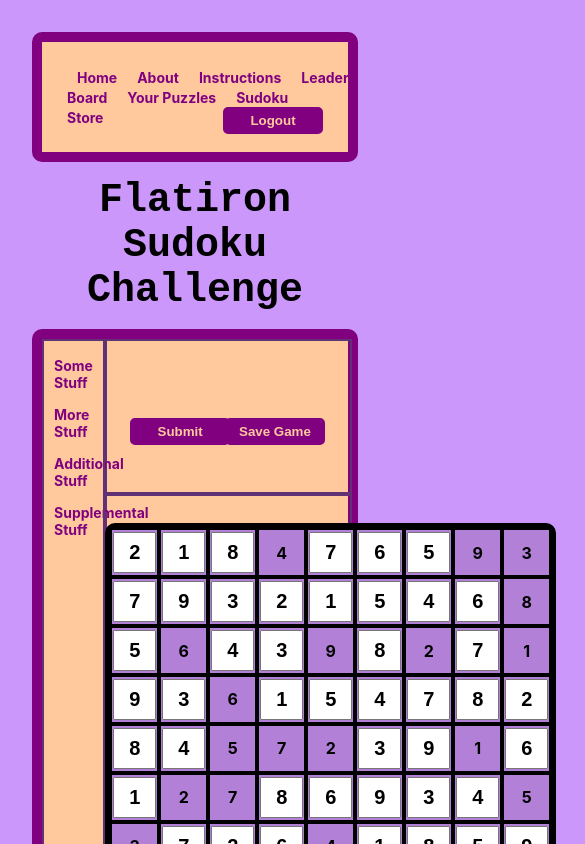
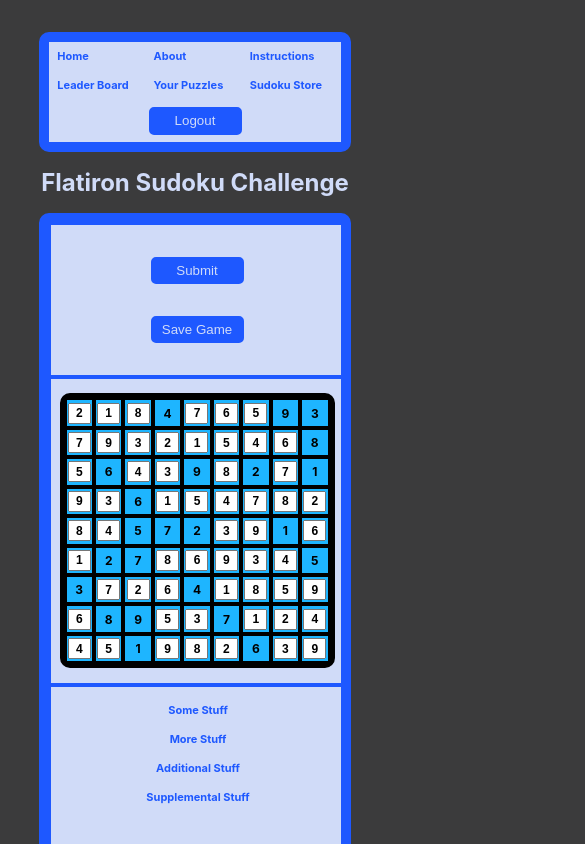
Before and after one commit to joeylee08/phasetwoproject, a React (Create React App) app: page / in a window 390 px wide. Both pictures are taken after a click on the button "Continue as Guest". Shown: the top 844 px of the page, 585 px wide, since content can reach past the window. Built offline with nearby package versions, Linux system fonts and the light colour scheme; no server answers; data requests are answered from the project's data file.

Commit message:
restyle game board

```diff
--- a/src/components/GameCell.js
+++ b/src/components/GameCell.js
@@ -1,7 +1,9 @@
 import GameInput from "./GameInput";
 
 const GameCell = ({ answers, cellId }) => {
-  const initial = JSON.parse(localStorage.getItem("currentUser")).activePuzzle.puzzle.start;
+  const currentUser = JSON.parse(localStorage.getItem("currentUser"));
+  const initial = currentUser && currentUser.activePuzzle && currentUser.activePuzzle.puzzle && currentUser.activePuzzle.puzzle.start ? currentUser.activePuzzle.puzzle.start : {};
+
   return (
     <td id={cellId}>{initial[cellId] ? initial[cellId] : <GameInput cellId={cellId} answers={answers}/>}</td>
   )
--- a/src/components/GameInput.js
+++ b/src/components/GameInput.js
@@ -8,10 +8,10 @@
 
     const handleInput = (e) => {
         console.log(typeof e.target.value)
-        if (!e.target.value.match(numReg) || e.target.value === "") {
+        if (!e.target.value.match(numReg) || e.target.value === "" || isNaN(e.target.value)) {
           setInputValue("")
-        } else if (+e.target.value > 9) {
-          setInputValue(+e.target.value.slice(0, 1))
+        } else if (+e.target.value.length > 1) {
+          setInputValue(+e.target.value.slice(1))
         } else {
           setInputValue(e.target.value)
         }
--- a/src/components/NavBar.js
+++ b/src/components/NavBar.js
@@ -19,7 +19,7 @@
     <header>
       <nav>
         {mappedLinks}
-        <button id="logout" onClick={onLogout} style={{ marginLeft: 'auto' }}>Logout</button>
+        <button id="logout" onClick={onLogout}>Logout</button>
       </nav>
     </header>
   );
--- a/src/index.css
+++ b/src/index.css
@@ -1,12 +1,12 @@
 html {
   padding: 2rem;
-  background-color: #cc97fb;
+  background-color: #333435f5;
 
 }
 
 body {
   /* width: 95%; */
-  background-color: #cc97fb;
+  background-color: transparent;
   margin: 0 auto;
   font-family: -apple-system, BlinkMacSystemFont, 'Segoe UI', 'Roboto', 'Oxygen',
     'Ubuntu', 'Cantarell', 'Fira Sans', 'Droid Sans', 'Helvetica Neue',
@@ -20,12 +20,16 @@
     monospace;
 }
 
+h1 {
+  color: #d0dbf8;
+}
+
 /* ========= Header ========= */
 
 header {
   padding: 25px;
-  background-color: #ffc99d;
-  border: 10px solid #800080;
+  background-color: #d0dbf8;
+  border: 10px solid #1e58ff;
   border-radius: 10px;
   /* width: 92%; */
   margin: 0 auto;
@@ -44,7 +48,7 @@
   text-decoration: none;
   font-weight: bold;
   margin: 0 10px;
-  color: #800080;
+  color: #1e58ff;
 }
 
 .navLink:hover {
@@ -63,17 +67,13 @@
   gap: 20px;
 }
 
-#logout, #saveGame, #checkSolution, #reset, #newPuzzle {
-  border: 5px solid #800080;
-  background-color: #800080;
+#logout, #saveGame, #checkSolution {
+  border: 5px solid #1e58ff;
+  background-color: #1e58ff;
   border-radius: 5px;
-  color: #ffc99d;
+  color: #d0dbf8;
   font-weight: bold;
   width: 100px;
-}
-
-#logout {
-  float: right;
 }
 
 #logout:hover {
@@ -93,15 +93,13 @@
   margin: auto;
   /* width: 95%; */
   height: 765px;
-  background-color: #ffc99d;
-  border: 10px solid #800080;
+  background-color: #d0dbf8;
+  border: 10px solid #1e58ff;
   border-radius: 10px;
 }
 
 div#playfield .playfield-elements {
-  border: 2px solid #613175;
-  /* display: flex;
-  justify-content: center; */
+  border: 2px solid #1e58ff;
 }
 
 #sidebar {
@@ -113,7 +111,7 @@
 }
 
 #sidebar li {
-  color: #800080;
+  color: #1e58ff;
   list-style: none;
   margin: 15px 0;
   font-weight: bold;
@@ -142,21 +140,7 @@
   margin-left: 25px;
 }
 
-#reset {
-  position: absolute;
-  left: 27%;
-  top: 50%;
-  margin-left: 25px;
-}
-
-#newPuzzle {
-  position: absolute;
-  right: 27%;
-  top: 50%;
-  margin-left: 25px;
-}
-
-#saveGame:hover, #checkSolution:hover, #reset:hover, #newPuzzle:hover {
+#saveGame:hover, #checkSolution:hover {
   border: 5px solid #05a405;
   background-color: #05a405;
 }
@@ -181,7 +165,7 @@
 
 #sudoku-table td {
   border: .05em solid black;
-  background-color: #b280d6;
+  background-color: #1eb5ff;
   text-align: center;
   font-weight: bold;
   font-size: 20px;
@@ -205,19 +189,12 @@
   height: 50px;
 }
 
-div#playfield #sudoku-table td.red {
-  border: 1px solid red;
-  background-color: #ffa9a9;
+#sudoku-table td.red {
+  border: 1px solid #ff0000;
+  background-color: #ff0000;
 }
 
 /* ========= Body ========= */
-
-#mainTitle {
-  font-family: 'Courier New', Courier, monospace;
-  font-size: 2.5rem;
-  text-align: center;
-  margin: 1rem auto 1rem auto;
-}
 
 #error h1 {
   margin: 0;
@@ -236,21 +213,15 @@
 
 }
 
-#goldstar {
-  width: 600px;
-  position: absolute;
-  margin: auto;
-}
-
 /* ========= Instructions ========= */
 
 article {
-  background-color: #ffc99d;
+  background-color: #d0dbf8;
   padding: 25px 50px;
   text-align: justify;
   margin: 25px;
   border-radius: 10px;
-  border: 10px solid #800080;
+  border: 10px solid #1e58ff;
 }
 
 #instructions, #leaders {
@@ -261,7 +232,7 @@
 }
 
 #instructions p {
-  color: #800080;
+  color: #1e58ff;
   font-size: 21px;
   font-weight: 500;
 }
@@ -290,6 +261,13 @@
   margin: 25px 0;
 }
 
+@media (min-width: 992px) {
+  #logout {
+    margin-left: auto;
+    float: right;
+  }
+}
+
 @media (max-width: 991px) {
   .sudoku-input {
     width: 35px;
@@ -304,9 +282,122 @@
     font-size: 16px;
   }
   #sidebar li, .navLink {
-    font-size: 14px;
+    font-size: 11px;
   }
   #sidebar ul {
-    padding-left: 10px;
+    padding-left: 2px;
+  }
+  nav {
+    display: flex;
+    flex-wrap: wrap;
+    justify-content: space-evenly;
+    height: 100px;
+    align-items: center;
+  }
+  .navLink {
+    margin: 0 5px;
+  }
+  header {
+    padding: 0;
+  }
+  #logout {
+    height: 27.5px;
+  }
+  #instructions, #leaders {
+    padding: 0;
+  }
+  article {
+    margin: 25px 0;
   }
 }
+
+@media (max-width: 680px) {
+  #sudoku-table {
+    height: 300px;
+    width: 300px;
+  }
+  #sudoku-table td, #sudoku-table td input {
+    font-size: 14px;
+    width: 25px;
+    height: 25px;
+  }
+}
+
+@media (max-width:550px) {
+  #sudoku-table {
+    height: 275px;
+    width: 275px;
+    margin: 5% auto;
+  }
+  #sudoku-table td {
+    font-size: 12px;
+    width: 15px;
+    height: 20px;
+  }
+
+  #sudoku-table td input {
+    font-size: 12px;
+    width: 15px;
+    height: 15px;
+  }
+  #playfield {
+    display: flex;
+    flex-direction: column;
+  }
+  #stats {
+    order: 1;
+    height: 50%;
+  }
+  #goldstar {
+    width: 600px;
+    position: absolute;
+    margin: auto;
+  }
+  #gameboard {
+    order: 2;
+  }
+  #sidebar {
+    order: 3;
+    text-align: center;
+  }
+  h1 {
+    font-size: 1.5em;
+  }
+  h2 {
+    font-size: 1.2em;
+  }
+  h1, h2 {
+    text-align: center;
+  }
+  article {
+    padding: 25px;
+  }
+}
+
+@media (max-width: 400px) {
+  html {
+    padding: 2rem 0;
+  }
+  body {
+    width: 80%;
+    min-width: 300px;
+  }
+  #stats {
+    display: flex;
+    flex-direction: column;
+    align-items: center;
+    justify-content: space-evenly;
+  }
+  #checkSolution, #saveGame {
+    position: relative;
+    margin: 0;
+    top: 0;
+  }
+  #logout, #saveGame, #checkSolution {
+    font-weight:300;
+    width: 93px;
+  }
+  .navLink {
+    width: 83px;
+  }
+}
```
Also changed, not shown: db.json.
